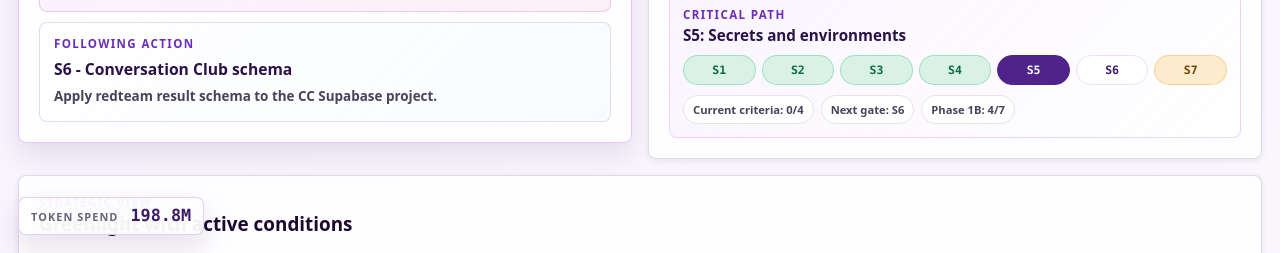
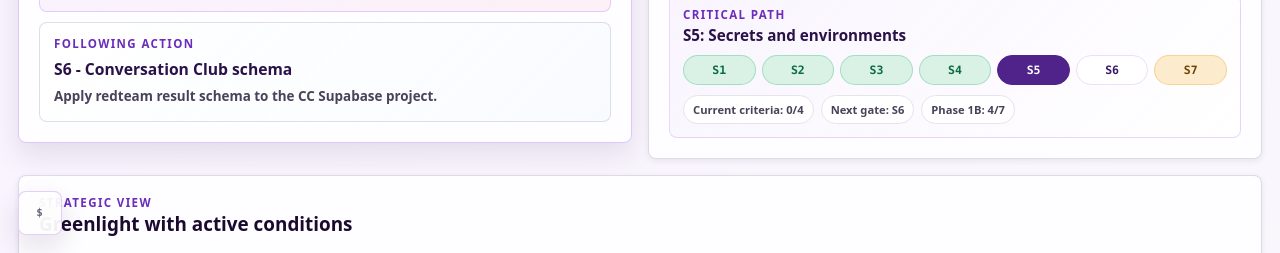
Before and after one commit to ghabrielrodrigues-vt/vt-agent-redteam-poc, a plain HTML site: page dashboard/index.html in a window 1280 px wide. Both pictures are taken after a click on the button "Collapse token usage counter". Shown: the part 547-800 px from the top of the page. Drawn offline with Linux system fonts and the light colour scheme.

Commit message:
style(dashboard): show cost icon when token counter is collapsed

```diff
--- a/dashboard/index.html
+++ b/dashboard/index.html
@@ -255,6 +255,7 @@
       title="Click to collapse token usage counter"
     >
       <div class="token-counter-top">
+        <span class="token-counter-icon" aria-hidden="true">$</span>
         <span data-i18n="tokens.title">Token spend</span>
         <strong id="tokenCounterValue">--</strong>
       </div>
--- a/dashboard/styles.css
+++ b/dashboard/styles.css
@@ -245,8 +245,11 @@ h3 {
 
 .token-counter.collapsed {
   gap: 0;
-  min-width: 162px;
-  padding: 10px 12px;
+  height: 44px;
+  min-width: 44px;
+  padding: 0;
+  place-items: center;
+  width: 44px;
 }
 
 .token-counter.collapsed .token-counter-meta,
@@ -256,10 +259,17 @@ h3 {
 
 .token-counter.collapsed .token-counter-top {
   align-items: center;
-}
-
+  gap: 0;
+  justify-content: center;
+}
+
+.token-counter.collapsed .token-counter-top span:not(.token-counter-icon),
 .token-counter.collapsed .token-counter-top strong {
-  font-size: 1.05rem;
+  display: none;
+}
+
+.token-counter.collapsed .token-counter-icon {
+  display: inline-grid;
 }
 
 .token-counter-top {
@@ -267,6 +277,16 @@ h3 {
   display: flex;
   gap: 12px;
   justify-content: space-between;
+}
+
+.token-counter-icon {
+  color: var(--purple-800);
+  display: none;
+  font-family: var(--font-mono);
+  font-size: 1.1rem;
+  font-weight: 950;
+  line-height: 1;
+  place-items: center;
 }
 
 .token-counter-top span {
```
